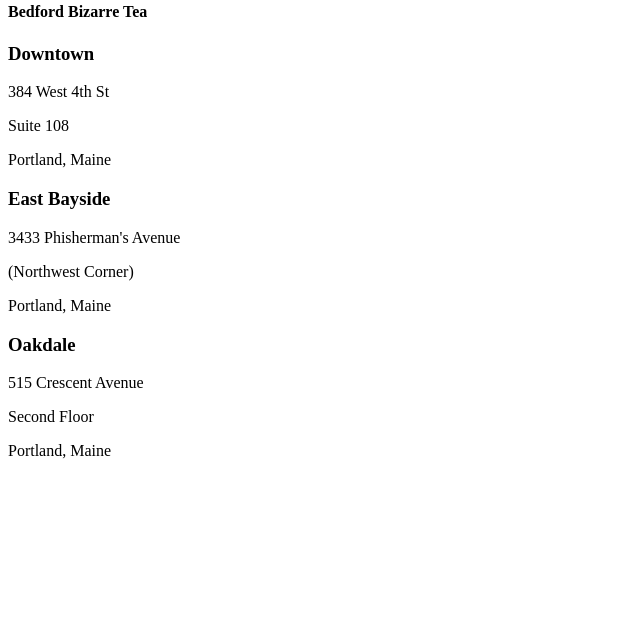
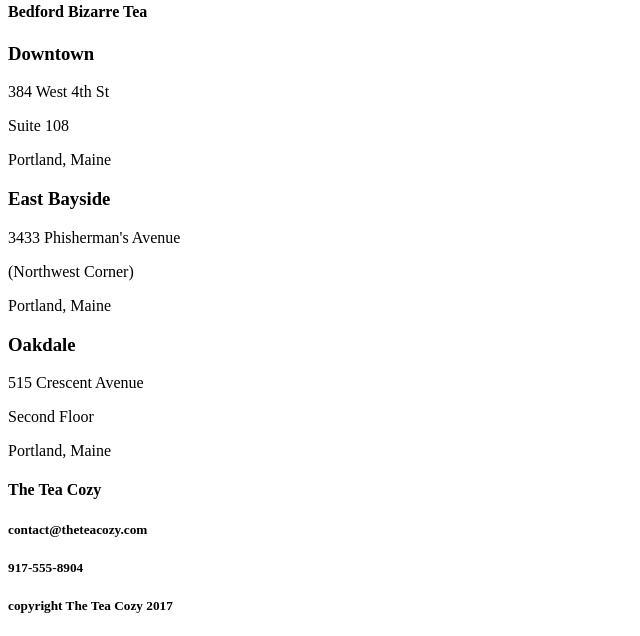
Before and after one commit to Gregory-I/Gregory-I.github.io, a plain HTML site: page Tea_Cozy/index.html in a window 1280 px wide. Shown: the part 5157-5793 px from the top of the page, without its empty margins (0-640 px from the left). Before the commit the page ends 5633 px from the top, so only its background shows below. Drawn offline with Linux system fonts and the light colour scheme; files whose address does not match are found by name.

Commit message:
basic html complete pending errors

```diff
--- a/Tea_Cozy/index.html
+++ b/Tea_Cozy/index.html
@@ -102,10 +102,16 @@
 <!-- Contact Section -->
 
 <div class="Contact">
+  <h4>The Tea Cozy</h4>
+  <h5>contact@theteacozy.com</h5>
+  <h5>917-555-8904</h5>
 </div>
 
+<!-- Footer Section -->
 
-
+<footer>
+  <h5>copyright The Tea Cozy 2017</h5>
+</footer>
 
   </body>
 </html>
```
